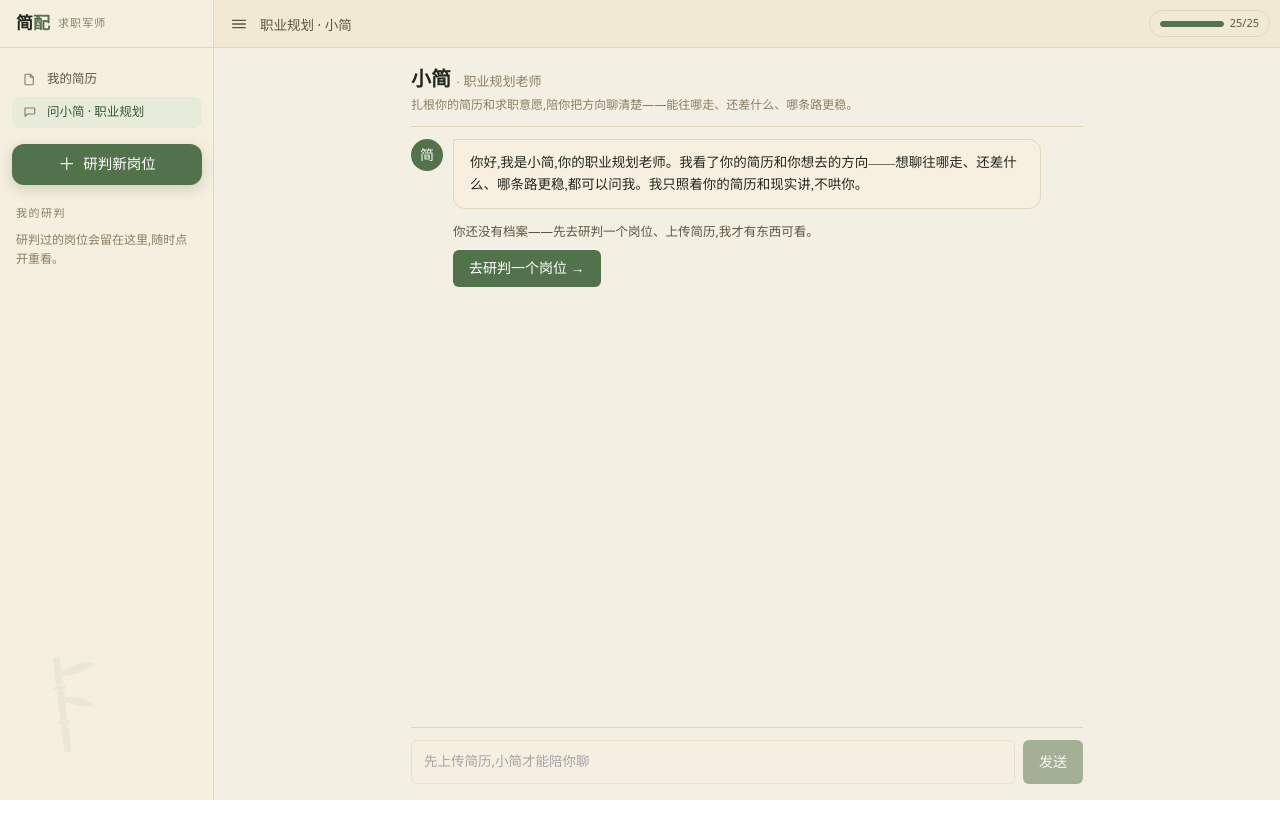
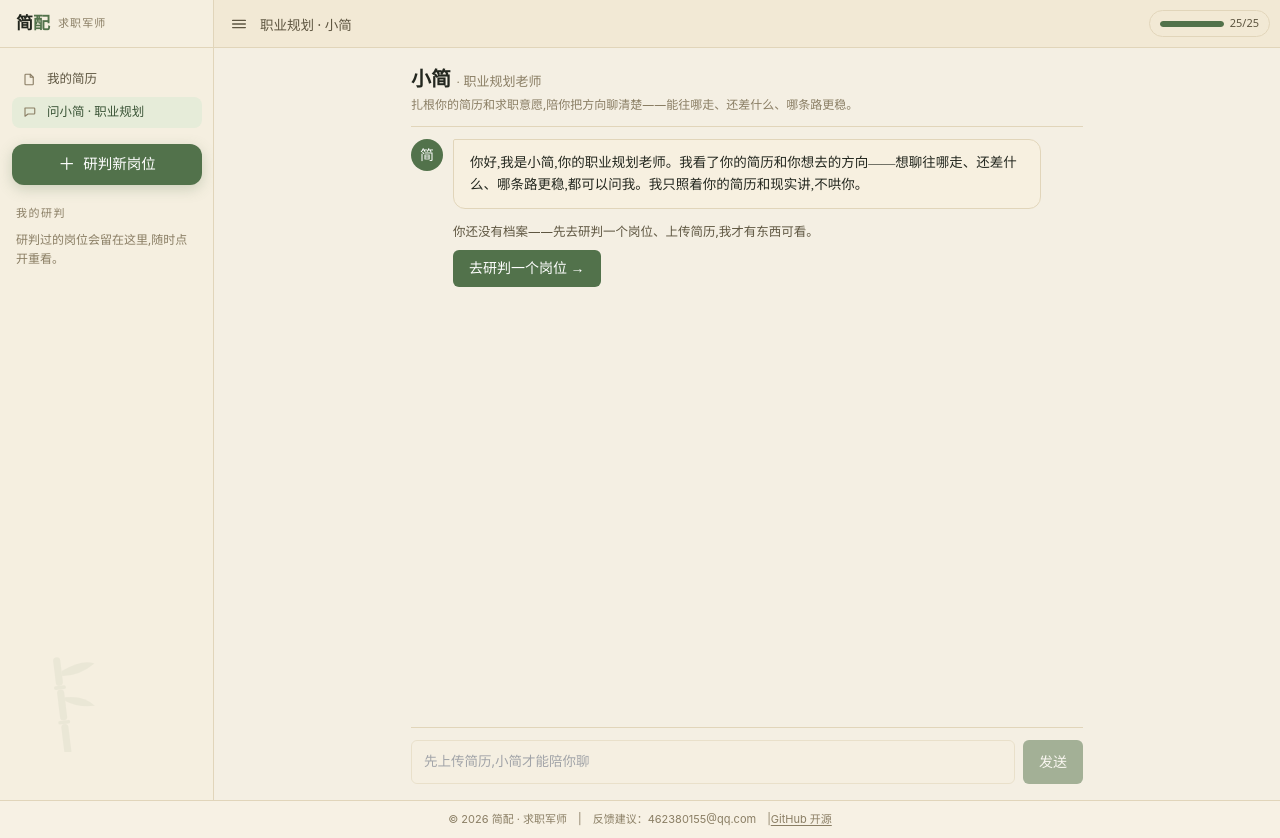
Before and after one commit to wuxiiing/resumatch, a Next.js app: page /career in a window 1280 px wide. Before the commit the page ends 800 px from the top, so only its background shows below. Built offline with nearby package versions, Linux system fonts and the light colour scheme.

Commit message:
feat: 全站footer(©+邮箱+GitHub)+README作者信息+充值弹窗反馈邮箱

```diff
--- a/app/layout.tsx
+++ b/app/layout.tsx
@@ -16,10 +16,16 @@ export default function RootLayout({
 }>) {
   return (
     <html lang="zh-CN">
-      <body>
-        <ErrorBoundary>
-          {children}
-        </ErrorBoundary>
+      <body className="flex min-h-[100dvh] flex-col">
+        <div className="flex-1">
+          <ErrorBoundary>
+            {children}
+          </ErrorBoundary>
+        </div>
+        <footer className="shrink-0 border-t border-gf-rule bg-gf-paper/60 px-4 py-2.5 text-center text-[11px] text-gf-faint">
+          © 2026 简配 · 求职军师　|　反馈建议：462380155@qq.com　|
+          <a href="https://github.com/wuxiiing/resumatch" className="underline underline-offset-2 hover:text-gf-soft" target="_blank" rel="noopener noreferrer">GitHub 开源</a>
+        </footer>
         <Analytics />
       </body>
     </html>
--- a/components/CreditBar.tsx
+++ b/components/CreditBar.tsx
@@ -137,8 +137,9 @@ export function CreditBar() {
               简配目前完全免费。每天的 25 点 + 领取 10 点（共 35 点）足够日常使用。
             </p>
             <p className="mt-2 text-[14px] leading-relaxed text-gf-soft">
-              付费方案即将推出——如果你是重度用户、需要更多研判次数，欢迎联系作者反馈需求。
+              付费方案即将推出——如果你是重度用户、需要更多研判次数，欢迎反馈：
             </p>
+            <p className="mt-1 text-[13px] text-gf-ink">462380155@qq.com</p>
             <div className="mt-5 flex gap-3">
               <button
                 type="button"
```
Also changed, not shown: 1 other file (tests, documents, lock files or other folders).
